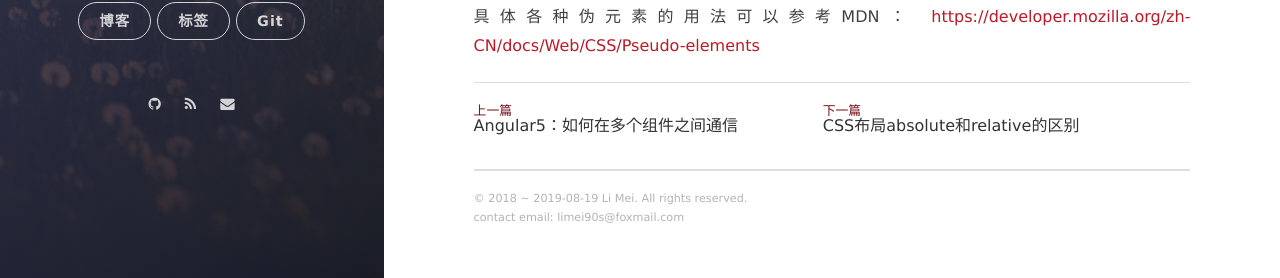
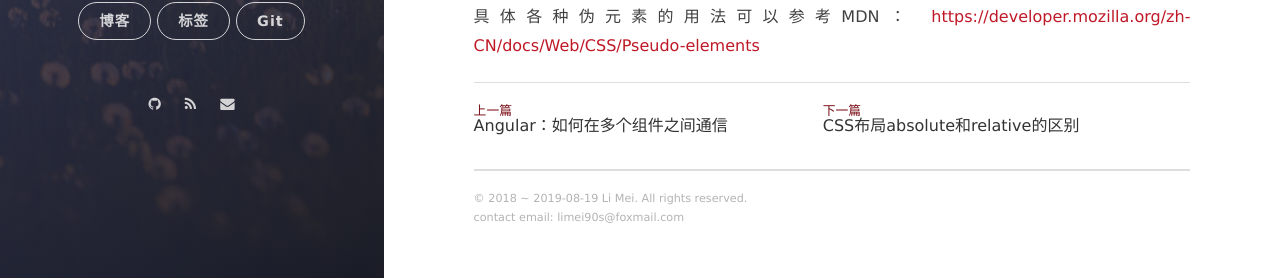
Before and after one commit to LiMeii/LiMeii.github.io, a Jekyll site: the page built from _posts/2019-02-11-css-pseudo.md, in a window 1280 px wide and 900 px high, scrolled down 1635 px. Shown: the part 619-897 px from the top of the window. Built offline with Jekyll 4.4.1, drawn with Linux system fonts in a browser that asks for light colours; nearby versions of some CDN libraries.

Commit message:
update post

```diff
--- a/_posts/2019-02-12-angular-sharing-data-methods.md
+++ b/_posts/2019-02-12-angular-sharing-data-methods.md
@@ -1,5 +1,5 @@
 ---
-title: Angular5：如何在多个组件之间通信
+title: Angular：如何在多个组件之间通信
 tags: Angular
 layout: post
 ---
--- a/tag.md
+++ b/tag.md
@@ -19,7 +19,7 @@ layout: post
 - [Angular：如何用Angular(<6.0)和Webpack搭建项目](https://limeii.github.io/2018/09/angular-webpack/)
 - [Angular：如何在Angular(8.0)中配置Webpack](https://limeii.github.io/2019/08/angular-customize-webpack/)
 - [Angular：动态创建Form表单](https://limeii.github.io/2019/05/angular-dynamic-form/)
-- [Angular5：如何在多个组件之间通](https://limeii.github.io/2019/02/angular-sharing-data-methods/)
+- [Angular：如何在多个组件之间通](https://limeii.github.io/2019/02/angular-sharing-data-methods/)
 
 **Webpack系列：**
 - [webpack：打包后的bundle文件里到底有什么](https://limeii.github.io/2018/10/webpack-what-in-bundle/)
```
